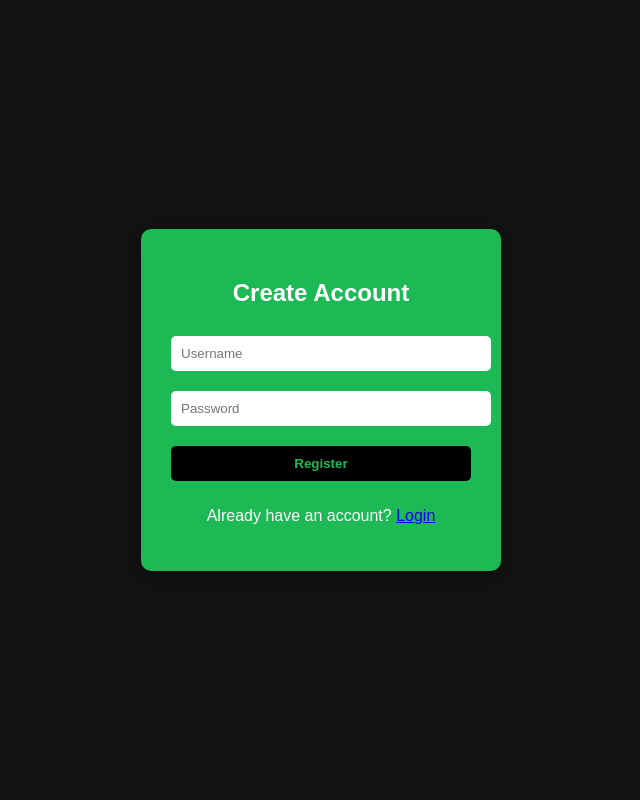
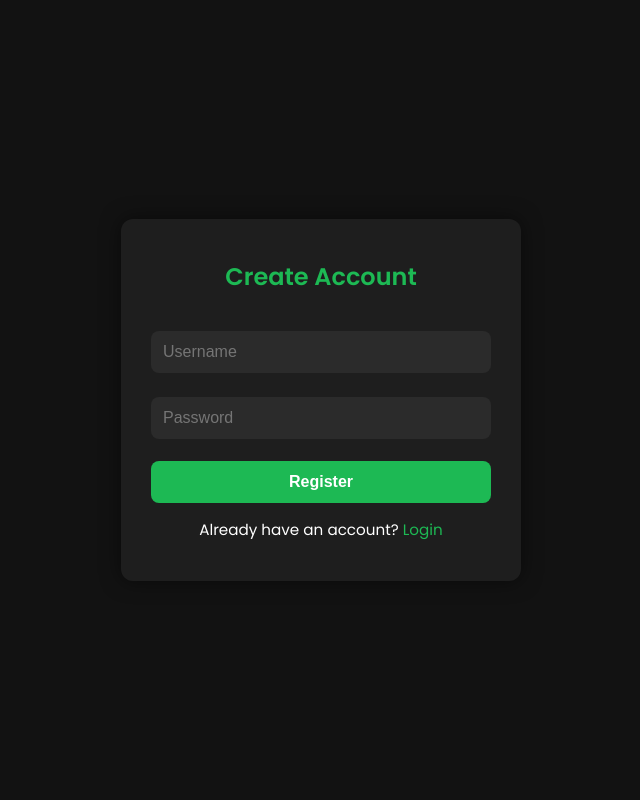
Before and after one commit to MenukaSankalpa/spotify_clone, a PHP site: page /register.php in a window 1280 px wide. Shown: the whole page, without its empty margins (319-959 px from the left). Run offline with PHP 8.4, Linux system fonts and the light colour scheme.

Commit message:
register dpone

```diff
--- a/register.php
+++ b/register.php
@@ -7,13 +7,95 @@ if ($_SERVER['REQUEST_METHOD'] == 'POST') {
     $stmt->bind_param("ss", $username, $password);
     $stmt->execute();
     header("Location: index.php");
+    exit();
 }
 ?>
+
 <!DOCTYPE html>
-<html>
+<html lang="en">
 <head>
-    <title>Register</title>
-    <link rel="stylesheet" href="assets/css/style.css">
+    <meta charset="UTF-8">
+    <title>Register - SpotifyTunes</title>
+    <link href="https://fonts.googleapis.com/css2?family=Poppins:wght@400;600&display=swap" rel="stylesheet">
+    <style>
+        * {
+            box-sizing: border-box;
+            margin: 0;
+            padding: 0;
+        }
+
+        body {
+            font-family: 'Poppins', sans-serif;
+            background-color: #121212;
+            color: white;
+            display: flex;
+            justify-content: center;
+            align-items: center;
+            min-height: 100vh;
+        }
+
+        .container {
+            background-color: #1e1e1e;
+            padding: 40px 30px;
+            border-radius: 12px;
+            box-shadow: 0 0 20px rgba(0,0,0,0.5);
+            width: 100%;
+            max-width: 400px;
+            text-align: center;
+        }
+
+        h2 {
+            margin-bottom: 25px;
+            color: #1DB954;
+        }
+
+        input {
+            width: 100%;
+            padding: 12px;
+            margin: 12px 0;
+            border: none;
+            border-radius: 8px;
+            background-color: #2b2b2b;
+            color: white;
+            font-size: 1rem;
+        }
+
+        input:focus {
+            outline: 2px solid #1DB954;
+        }
+
+        button {
+            background-color: #1DB954;
+            color: white;
+            border: none;
+            padding: 12px;
+            width: 100%;
+            border-radius: 8px;
+            font-weight: 600;
+            font-size: 1rem;
+            cursor: pointer;
+            margin-top: 10px;
+            transition: background-color 0.3s ease;
+        }
+
+        button:hover {
+            background-color: #17a94a;
+        }
+
+        p {
+            margin-top: 15px;
+            font-size: 0.95rem;
+        }
+
+        a {
+            color: #1DB954;
+            text-decoration: none;
+        }
+
+        a:hover {
+            text-decoration: underline;
+        }
+    </style>
 </head>
 <body>
     <div class="container">
```
